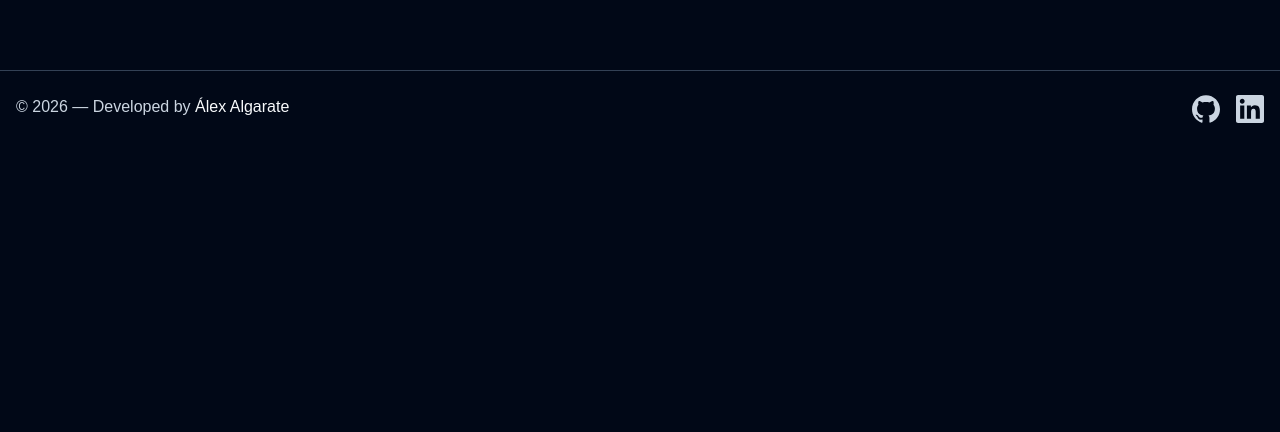
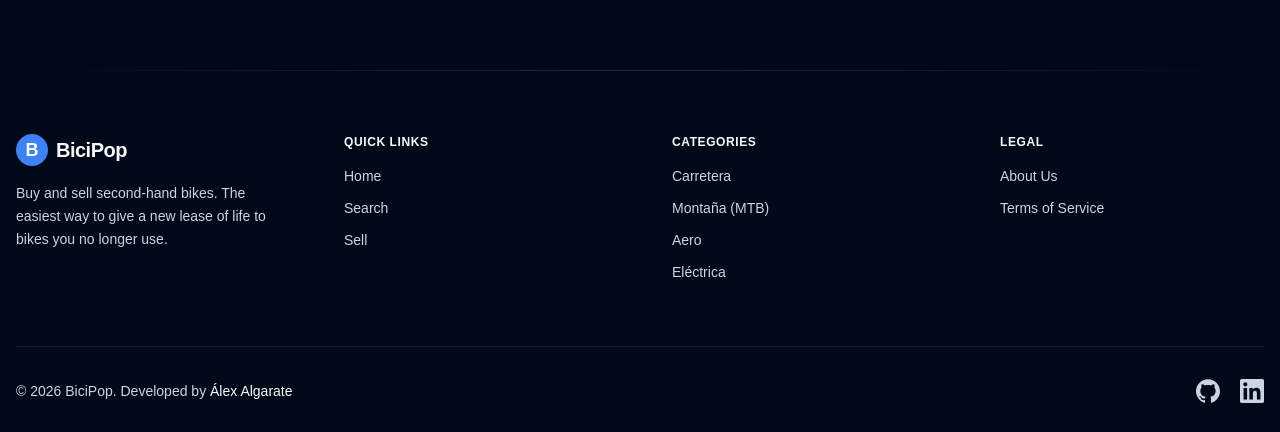
Before and after one commit to AlexAlgarate/bicipop, a Next.js app: page / in a window 1280 px wide. Shown: the part 1116-1548 px from the top of the page. Before the commit the page ends 1263 px from the top, so only its background shows below. Built offline with nearby package versions, Linux system fonts and the light colour scheme; no server answers; the database is empty.

Commit message:
Refactor footer

```diff
--- a/src/components/layout/Footer.tsx
+++ b/src/components/layout/Footer.tsx
@@ -1,4 +1,6 @@
 import Link from 'next/link';
+
+import { routes, footerCategories } from '@/config/routes';
 
 const LINKEDIN_URL = 'https://www.linkedin.com/in/alex-algarate/';
 const GITHUB_URL = 'https://github.com/AlexAlgarate/';
@@ -11,22 +13,113 @@ const GITHUB_SVG_PATH =
 
 export const Footer = ({ className }: { className?: string }) => {
   return (
-    <footer
-      className={`mt-auto py-6 border-t border-border bg-background ${className ?? ''}`}
+    <footer className={`relative mt-auto bg-background ${className ?? ''}`}>
+      <div className="absolute top-0 w-full h-px bg-linear-to-r from-transparent via-border to-transparent opacity-60" />
+
+      <div className="container mx-auto px-4 pt-16 pb-8">
+        <div className="grid gap-10 sm:grid-cols-2 md:grid-cols-4 lg:gap-16">
+          {/* Brand Info */}
+          <div className="md:col-span-1">
+            <div className="flex items-center gap-2">
+              <div className="flex h-8 w-8 items-center justify-center rounded-full bg-primary shadow-sm">
+                <span className="text-lg font-bold text-white">B</span>
+              </div>
+              <span className="text-xl font-bold tracking-tight text-foreground">
+                BiciPop
+              </span>
+            </div>
+            <p className="mt-4 text-sm leading-relaxed text-muted-foreground">
+              Buy and sell second-hand bikes. The easiest way to give a new lease of life
+              to bikes you no longer use.
+            </p>
+          </div>
+
+          <div>
+            <h3 className="text-xs font-semibold uppercase tracking-wider text-foreground">
+              Quick Links
+            </h3>
+            <ul className="mt-4 space-y-3 text-sm text-muted-foreground">
+              <li>
+                <Link href={routes.home} className="transition-colors hover:text-primary">
+                  Home
+                </Link>
+              </li>
+              <li>
+                <Link
+                  href={routes.search}
+                  className="transition-colors hover:text-primary"
                 >
-      <div className="container mx-auto px-4 flex flex-col md:flex-row itmes-center justify-between gap-4">
-        <span className="text-muted-foreground text-center md:text-center">
-          © {new Date().getFullYear()} — Developed by{' '}
+                  Search
+                </Link>
+              </li>
+              <li>
+                <Link
+                  href={routes.items.upload}
+                  className="transition-colors hover:text-primary"
+                >
+                  Sell
+                </Link>
+              </li>
+            </ul>
+          </div>
+
+          <div>
+            <h3 className="text-xs font-semibold uppercase tracking-wider text-foreground">
+              Categories
+            </h3>
+            <ul className="mt-4 space-y-3 text-sm text-muted-foreground">
+              {footerCategories.map(cat => (
+                <li key={cat.slug}>
+                  <Link
+                    href={`${routes.search}?category=${cat.slug}`}
+                    className="transition-colors hover:text-primary"
+                  >
+                    {cat.name}
+                  </Link>
+                </li>
+              ))}
+            </ul>
+          </div>
+
+          <div>
+            <h3 className="text-xs font-semibold uppercase tracking-wider text-foreground">
+              Legal
+            </h3>
+            <ul className="mt-4 space-y-3 text-sm text-muted-foreground">
+              <li>
+                <Link
+                  href={routes.aboutUs}
+                  className="transition-colors hover:text-primary"
+                >
+                  About Us
+                </Link>
+              </li>
+              <li>
+                <Link
+                  href={routes.termsOfService}
+                  className="transition-colors hover:text-primary"
+                >
+                  Terms of Service
+                </Link>
+              </li>
+            </ul>
+          </div>
+        </div>
+
+        <div className="mt-16 flex flex-col items-center justify-between gap-6 border-t border-border/40 pt-8 sm:flex-row">
+          <p className="text-sm text-muted-foreground">
+            © {new Date().getFullYear()} BiciPop. Developed by{' '}
             <Link
               href={LINKEDIN_URL}
-            className="font-medium text-foreground hover:text-blue-600 transition-colors"
+              className="font-medium text-foreground transition-colors hover:text-primary"
               target="_blank"
               rel="noopener noreferrer"
             >
               Álex Algarate
             </Link>
-        </span>
-        <div className="flex items-center justify-center gap-4">
+          </p>
+
+          <div className="flex items-center gap-5">
             <MediaLink
               url={GITHUB_URL}
               ariaLabel="Github repository"
@@ -41,6 +134,7 @@ export const Footer = ({ className }: { className?: string }) => {
             >
               <MediaIcon iconTitle="Linkedin" path={LINKEDIN_SVG_PATH} />
             </MediaLink>
+          </div>
         </div>
       </div>
     </footer>
@@ -64,7 +158,7 @@ const MediaLink = ({
       target="_blank"
       rel="noopener noreferrer"
       aria-label={ariaLabel}
-      className={`text-muted-foreground hover:${hoverClassname} hover:-translate-y-0.5 transition-all duration-200`}
+      className={`text-muted-foreground hover:${hoverClassname} transition-all duration-200 hover:scale-110`}
     >
       {children}
     </Link>
@@ -77,7 +171,7 @@ const MediaIcon = ({ iconTitle, path }: { iconTitle: string; path: string }) =>
       role="img"
       viewBox="0 0 24 24"
       xmlns="http://www.w3.org/2000/svg"
-      className="w-7 h-7"
+      className="w-5 h-5 sm:w-6 sm:h-6"
       fill="currentColor"
     >
       <title>{iconTitle}</title>
--- a/src/config/routes.ts
+++ b/src/config/routes.ts
@@ -21,3 +21,10 @@ export const routes = {
   termsOfService: '/terms',
   search: '/search',
 } as const;
+
+export const footerCategories = [
+  { name: 'Carretera', slug: 'carretera' },
+  { name: 'Montaña (MTB)', slug: 'montana-mtb' },
+  { name: 'Aero', slug: 'aero' },
+  { name: 'Eléctrica', slug: 'electrica' },
+] as const;
```
Also changed, not shown: src/app/(public)/about/page.tsx (+12 -7 lines), src/app/(public)/terms/page.tsx (+30 -35 lines). Lines whose indentation alone changed are shown as unchanged.
